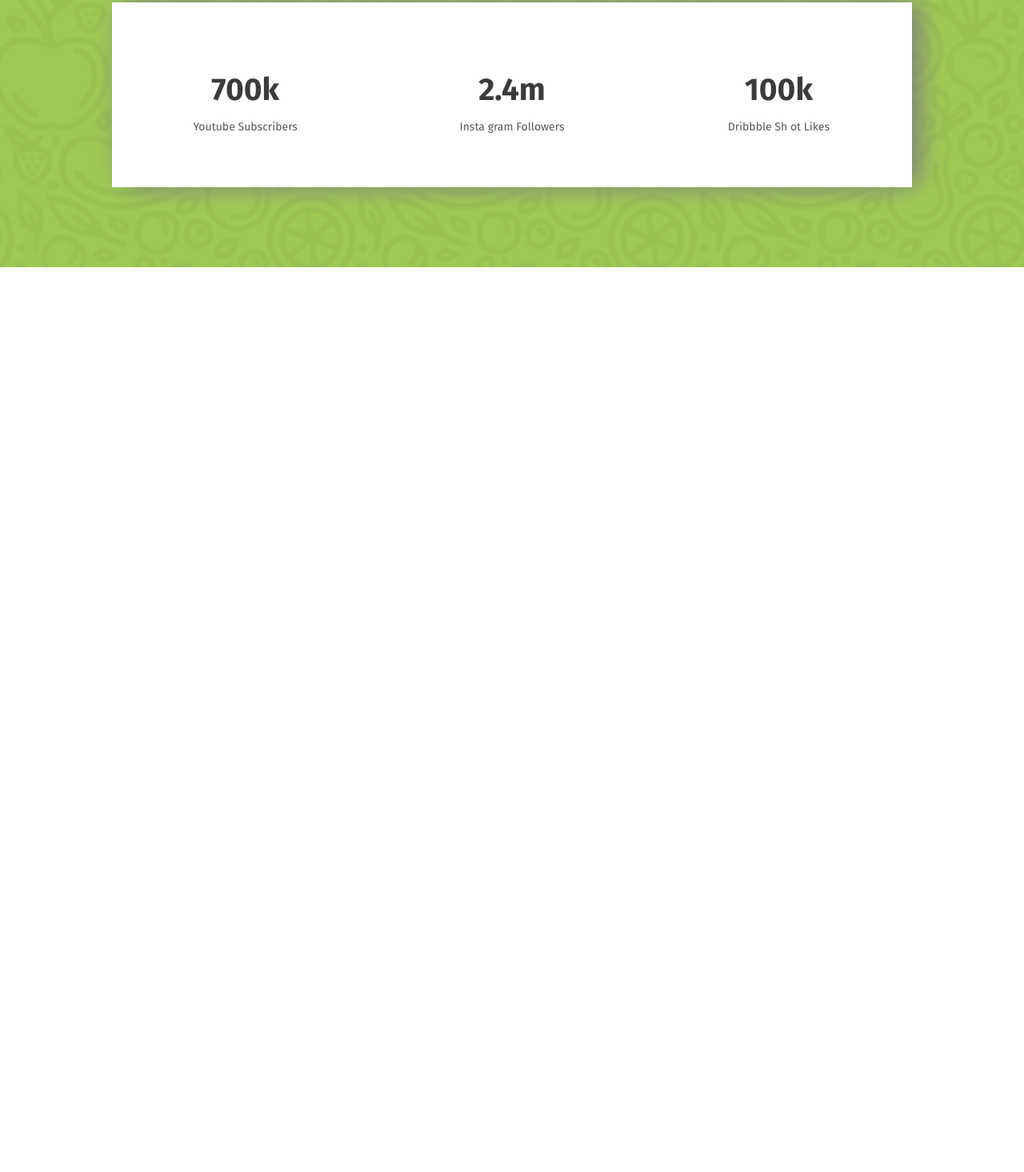
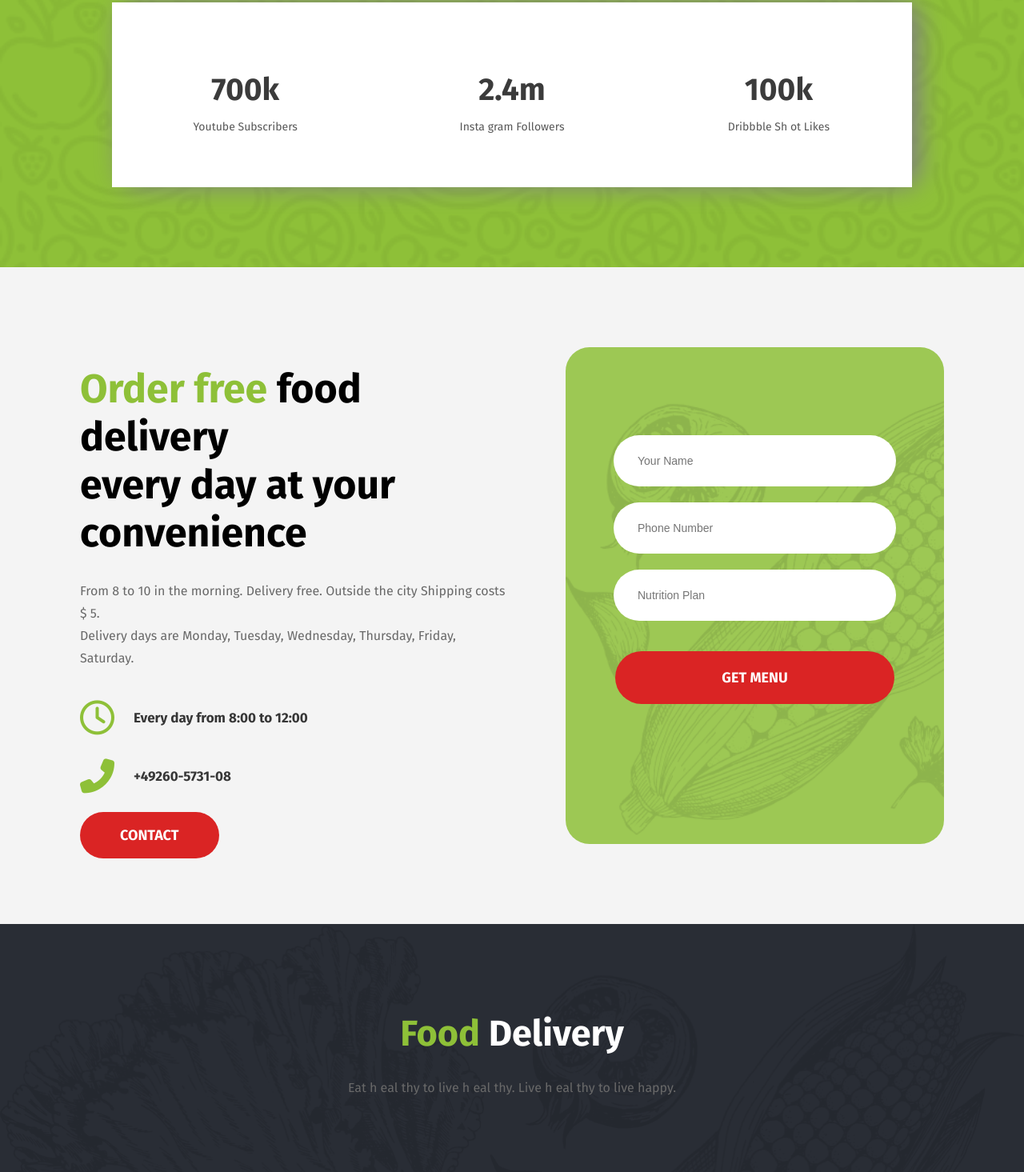
Before and after one commit to Tapushi-Nilu/my-frist-assignment, a plain HTML site: page index.html in a window 1280 px wide. Shown: the part 2594-4059 px from the top of the page at 80% size. Before the commit the page ends 2928 px from the top, so only its background shows below. Drawn offline with Linux system fonts and the light colour scheme.

Commit message:
site complete

```diff
--- a/index.html
+++ b/index.html
@@ -88,5 +88,46 @@
 
 </section>
 
+<section class="contact-section">
+    <div class="from-details">
+        <h1> <span class="color">Order free</span>  food delivery <br>
+            every day at your <br> convenience</h1>
+        <p>From 8 to 10 in the morning. Delivery  free. Outside the city Shipping costs $ 5. <br> Delivery days are Monday, Tuesday, Wednesday, Thursday, Friday, Saturday.</p>
+        <div class="icon">
+            <a href="#"><i class="far fa-clock"></i></a>
+            <h4>Every day from 8:00 to 12:00</h4>
+        </div>
+        <div class="icon">
+            <a href="#"><i class="fas fa-phone-alt"></i></a>
+            <h4>+49260-5731-08</h4>
+        </div>
+        <div class="contact-button">
+            <a class="con-btn" href="#">Contact</a>
+        </div>
+    </div>
+    <div class="contact-from">
+        <form action="">
+            <input type="text" placeholder="Your Name"><br>
+            <input type="text" placeholder="Phone Number"><br>
+            <input type="text" placeholder="Nutrition Plan"><br>
+            <div class="submit-button">
+                <a href="#">Get Menu</a>
+            </div>
+        </form>
+    </div>
+
+</section>
+
+
+
+
+
+
+<footer>
+    <h1><span class="color">Food</span> Delivery</h1>
+    <p>Eat h   eal  thy to live h   eal  thy. Live h   eal  thy to live happy.<p>
+</footer>
+
+<script src="https://kit.fontawesome.com/362a8862fb.js"></script>
 </body>
 </html>
--- a/style.css
+++ b/style.css
@@ -154,7 +154,7 @@
   background-size: cover;
   padding: 100px;
   position: relative;
-  background-color: #8ec038d9;
+  background-color: #8ec038;
 }
 .counter-box {
   border-radius: 20px;
@@ -178,3 +178,101 @@
   color: #000000a8;
   margin-top: -17px;
 }
+.icon {
+  display: flex;
+  margin: 15px 0px;
+}
+.icon a {
+  color: #8ec038;
+  font-size: 43px;
+}
+.icon h4 {
+  padding: 0px 24px;
+  margin-top: 14px;
+  font-size: 17px;
+  color: #000000c7;
+}
+.contact-section {
+  display: flex;
+  padding: 100px;
+  background-color: #dddddd54;
+}
+.from-details {
+  width: 50%;
+  margin-top: -20px;
+}
+.from-details h1 {
+  font-size: 50px;
+  color: #000;
+}
+.from-details p {
+  color: dimgray;
+  line-height: 28px;
+  margin-top: -12px;
+  margin-bottom: 36px;
+}
+.contact-button {
+  width: 100%;
+  margin-top: 30px;
+}
+.contact-button a {
+  background-color: #da2424;
+  text-transform: uppercase;
+  text-decoration: none;
+  padding: 18px 50px;
+  color: #fff;
+  border-radius: 33px;
+  font-size: 18px;
+  font-weight: 700;
+}
+
+.contact-from {
+  background-image: url(img/form-corn-bg-1.png);
+  background-repeat: no-repeat;
+  background-size: cover;
+  padding: 100px 50px;
+  position: relative;
+  background-color: #8ec038d9;
+  border-radius: 30px;
+  margin-left: 70px;
+}
+
+input {
+  padding: 24px 30px;
+  margin: 10px;
+  border-radius: 33px;
+  border: none;
+  background: #fff;
+  width: 293px;
+  font-size: 14px;
+}
+.submit-button {
+  width: 100%;
+  margin-top: 50px;
+  text-align: center;
+}
+.submit-button a {
+  background-color: #da2424;
+  text-transform: uppercase;
+  text-decoration: none;
+  padding: 22px 133px;
+  color: #fff;
+  border-radius: 33px;
+  font-size: 18px;
+  font-weight: 700;
+}
+footer {
+  text-align: center;
+  background-image: url(img/footer-bg.png);
+  background-repeat: no-repeat;
+  background-size: cover;
+  padding: 80px;
+  background-color: #292d35;
+}
+footer h1 {
+  font-size: 45px;
+  color: #fff;
+}
+footer p {
+  color: dimgray;
+}
```
Also changed, not shown: img/footer-bg.png (added), img/form-corn-bg-1.png (added), img/nutr-book.jpg (added).
